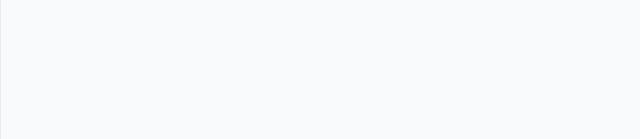
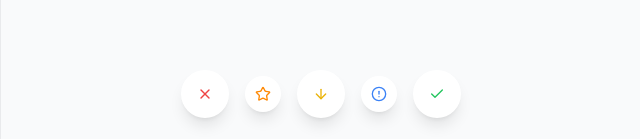
Before and after one commit to eunji1340/Just-do-eat, a React (Vite) app in the folder frontend/JDE/: page /swipe in a window 1280 px wide. Shown: the part 658-797 px from the top of the page, without its empty margins (319-959 px from the left). Built offline with nearby package versions, Linux system fonts and the light colour scheme.

Commit message:
feat: 스와이프 페이지 버튼 추가

```diff
--- a/frontend/JDE/src/widgets/restaurantSwipe/RestaurantSwipeDeck.tsx
+++ b/frontend/JDE/src/widgets/restaurantSwipe/RestaurantSwipeDeck.tsx
@@ -5,6 +5,9 @@ import SwipeCard from '@/features/swipe/SwipeCard'
 import SwipeOverlay from './SwipeOverlay'
 import type { Restaurant } from '@/entities/restaurant/types'
 import type { Offset } from '@/features/swipe/useSwipeHandler'
+import { X, Check, ArrowDown, CircleAlert, Star    } from "lucide-react";
+import { CircularButton } from "@/shared/ui/button/circular-button";
+
 
 type Props = {
   items: Restaurant[]
@@ -42,8 +45,11 @@ export default function RestaurantSwipeDeck({ items, onTopSwiped, overlayHoldMs
   const top = items[index]
 
   return (
-    <div className="relative h-[78vh] flex items-center justify-center overflow-hidden">
+  <div className="relative h-dvh flex items-center justify-center overflow-hidden">
+    {/* 오버레이 */}
     <SwipeOverlay offset={offset} finalDir={finalDir} visible={overlayVisible} />
+
+    {/* 카드 */}
     {top ? (
       <SwipeCard data={top} onMove={handleMove} onSwiped={handleSwiped} />
     ) : (
@@ -51,6 +57,43 @@ export default function RestaurantSwipeDeck({ items, onTopSwiped, overlayHoldMs
         더 이상 카드가 없어요
       </div>
     )}
+
+    {/* ✅ 여기가 “Deck 반환부에 버튼 추가” 부분 */}
+    <div className="pointer-events-none absolute bottom-6 left-0 right-0 flex items-center justify-center gap-4">
+      <div className="pointer-events-auto flex items-center gap-4">
+        <CircularButton
+          type="dislike"
+          icon={<X />}
+          onClick={() => handleSwiped('left')}
+          aria-Label="싫어요"
+        />
+        <CircularButton
+          type="bookmark"
+          icon={<Star  />}
+          onClick={() => handleSwiped('left')}
+          aria-Label="싫어요"
+        />
+
+        <CircularButton
+          type="next"
+          icon={<ArrowDown  />}
+          onClick={() => handleSwiped('up')}
+          aria-Label="보류"
+        />
+        <CircularButton
+          type="info"
+          icon={<CircleAlert  />}
+          onClick={() => handleSwiped('up')}
+          aria-Label="보류"
+        />
+        <CircularButton
+          type="confirm"
+          icon={<Check />}
+          onClick={() => handleSwiped('right')}
+          aria-Label="갈게요"
+        />
+      </div>
+    </div>
   </div>
 )
 }
```
Lines whose indentation alone changed are shown as unchanged.
